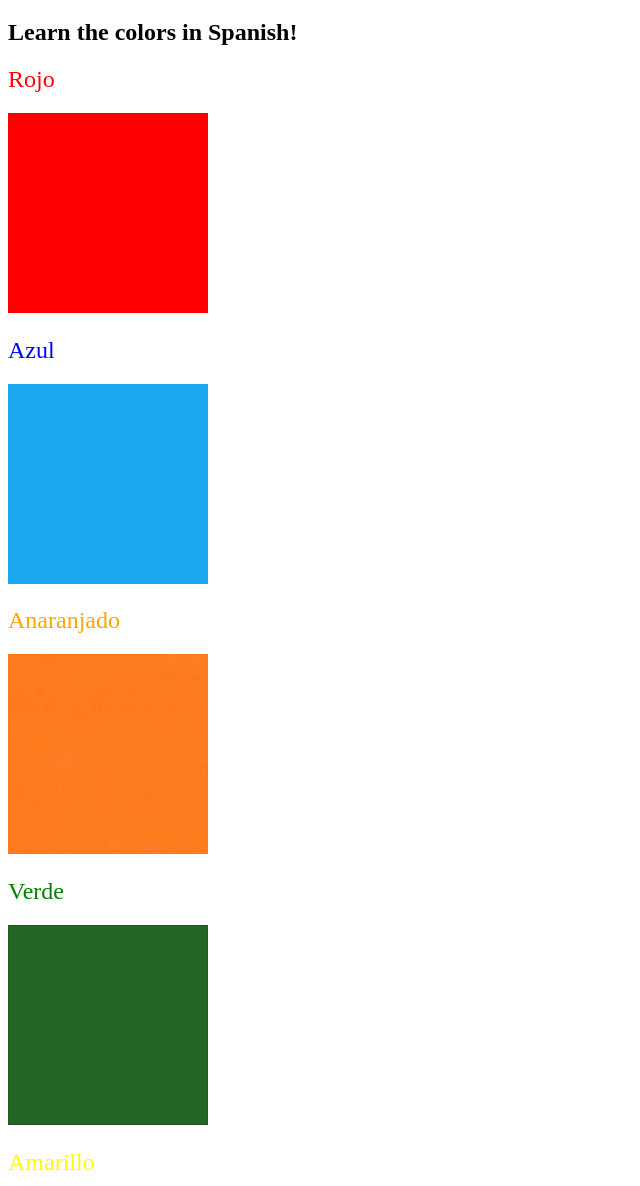
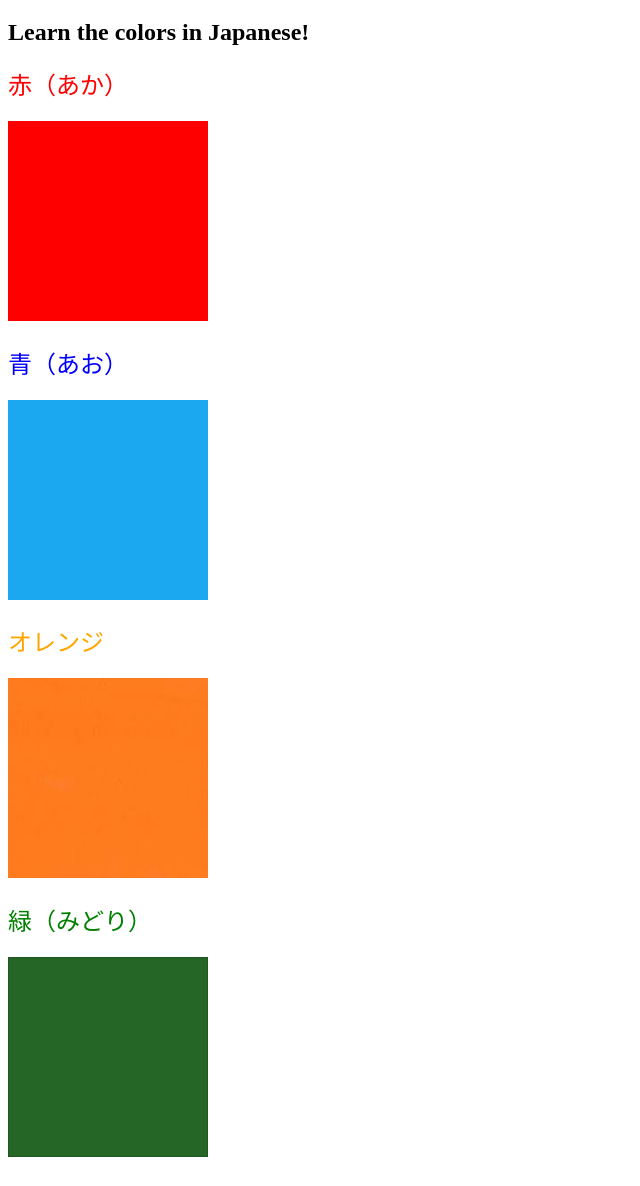
Before and after one commit to kiamboon/The-Complete-2023-Web-Development-Bootcamp, a plain HTML site: page 5.4 Color Vocab Project/index.html in a window 1280 px wide. Shown: the part 61-1247 px from the top of the page, without its empty margins (0-640 px from the left). Drawn offline with Linux system fonts and the light colour scheme; files that its build step writes are made by us from their sources.

Commit message:
Completed 5.4

```diff
--- a/5.4 Color Vocab Project/index.html
+++ b/5.4 Color Vocab Project/index.html
@@ -3,26 +3,26 @@
 
 <head>
   <meta charset="UTF-8">
-  <title>Spanish Vocabulary</title>
+  <title>Japanese Vocabulary</title>
   <link rel="stylesheet" href="./style.css" />
 </head>
 
 <body>
   <h1>Colors</h1>
-  <h2>Learn the colors in Spanish!</h2>
-  <h2 class="color-title" id="red">Rojo</h2>
+  <h2>Learn the colors in Japanese!</h2>
+  <h2 class="color-title" id="red">赤（あか）</h2>
   <img class="color" src="./assets/images/red.png" alt="red" />
 
-  <h2 class="color-title" id="blue">Azul</h2>
+  <h2 class="color-title" id="blue">青（あお）</h2>
   <img src="./assets/images/blue.png" alt="blue" />
 
-  <h2 class="color-title" id="orange">Anaranjado</h2>
+  <h2 class="color-title" id="orange">オレンジ</h2>
   <img src="./assets/images/orange.png" alt="orange" />
 
-  <h2 class="color-title" id="green">Verde</h2>
+  <h2 class="color-title" id="green">緑（みどり）</h2>
   <img src="./assets/images/green.png" alt="green" />
 
-  <h2 class="color-title" id="yellow">Amarillo</h2>
+  <h2 class="color-title" id="yellow">黄色（きいろ）</h2>
   <img src="./assets/images/yellow.png" alt="yellow" />
 </body>
 
```
